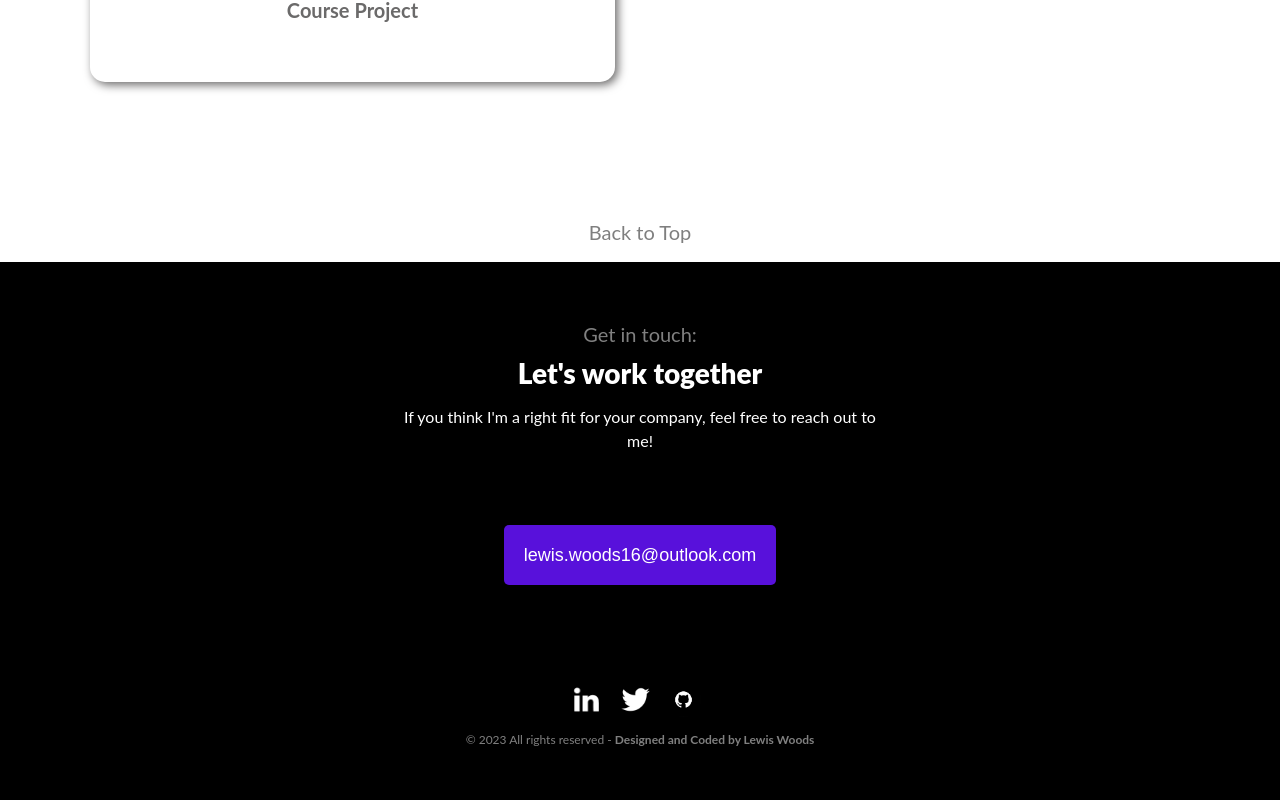
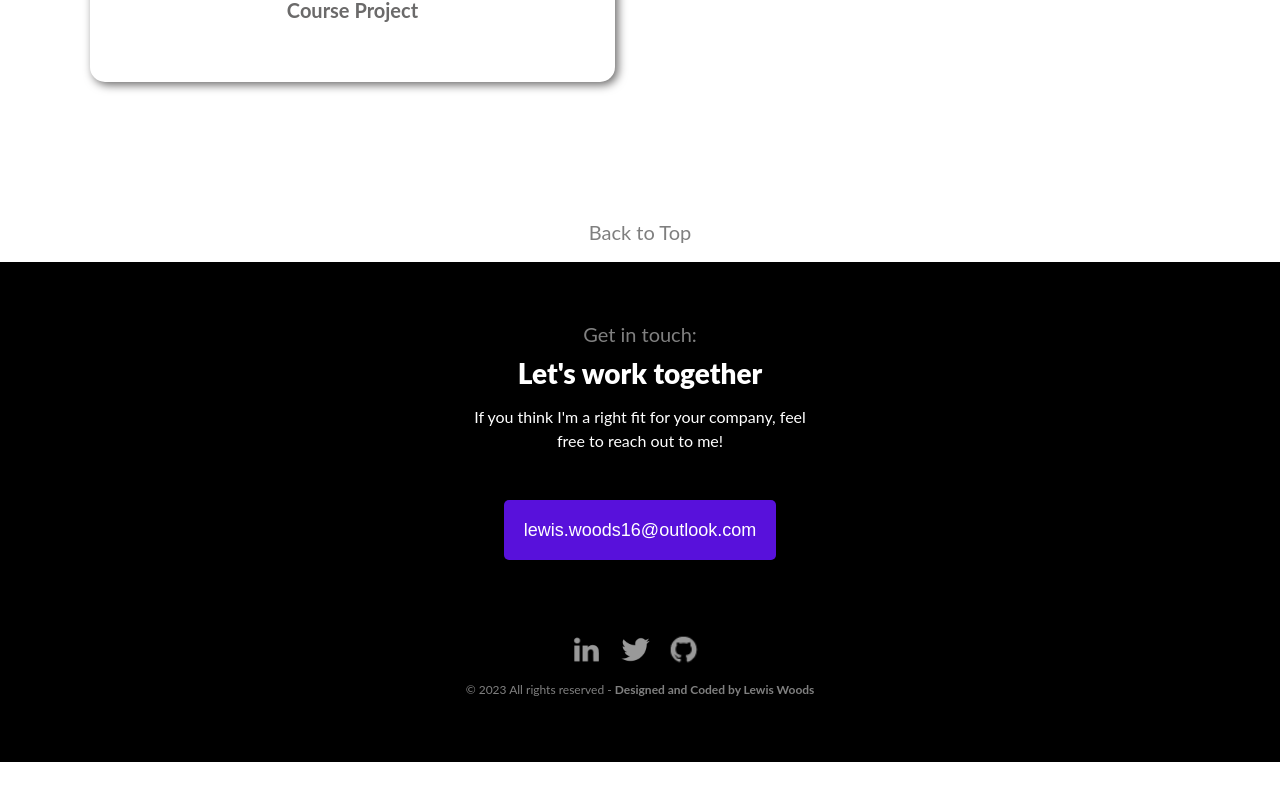
Before and after one commit to thebeebop/patience, a React (Create React App) app: page / in a window 1280 px wide. Shown: the part 3038-3838 px from the top of the page. After the commit the page ends 3800 px from the top, so only its background shows below. Built offline with nearby package versions, Linux system fonts and the light colour scheme; no server answers.

Commit message:
small CSS fix

```diff
--- a/src/components/footer.jsx
+++ b/src/components/footer.jsx
@@ -1,7 +1,7 @@
 import "../style/footer.css";
 import linkedin from "../images/social-icons/linkedin.png";
 import twitter from "../images/social-icons/twitter.png";
-import github from "../images/Tech-images/github.jpg";
+import github from "../images/social-icons/github.png";
 
 export default function Footer() {
   return (
@@ -31,12 +31,22 @@ export default function Footer() {
                 href="https://www.linkedin.com/in/lewis-woods-240046191/"
                 target="blank"
               >
-                <img src={linkedin} height="100%" width="100%" />
+                <img
+                  src={linkedin}
+                  height="100%"
+                  width="100%"
+                  style={{ opacity: "0.6" }}
+                />
               </a>
             </div>
             <div className="footer-logos">
               <a href="https://twitter.com/LewisWoods0" target="blank">
-                <img src={twitter} height="100%" width="100%" />
+                <img
+                  src={twitter}
+                  height="100%"
+                  width="100%"
+                  style={{ opacity: "0.6" }}
+                />
               </a>
             </div>
             <div className="footer-logos">
@@ -45,7 +55,12 @@ export default function Footer() {
                 href="https://github.com/thebeebop"
                 target="blank"
               >
-                <img src={github} height="100%" width="100%" />
+                <img
+                  src={github}
+                  height="100%"
+                  width="100%"
+                  style={{ opacity: "0.6" }}
+                />
               </a>
             </div>
           </div>
--- a/src/style/footer.css
+++ b/src/style/footer.css
@@ -15,7 +15,7 @@
             justify-content: space-between;
             align-items: center;
             width: 100%;
-            min-height: 550px;
+            min-height: 500px;
             background-color: black;
             padding: 60px;
 
@@ -47,6 +47,8 @@
             font-weight: 400;
             text-align: center;
             color: white;
+            max-width: 350px;
+
 
 
         }
@@ -255,6 +257,7 @@
         color: rgb(255, 255, 255, 0.5);
         font-size: 2.5vw;
 
+
     }
 
     .footer-logos-container {
```
Also changed, not shown: src/images/social-icons/github.png (added).
